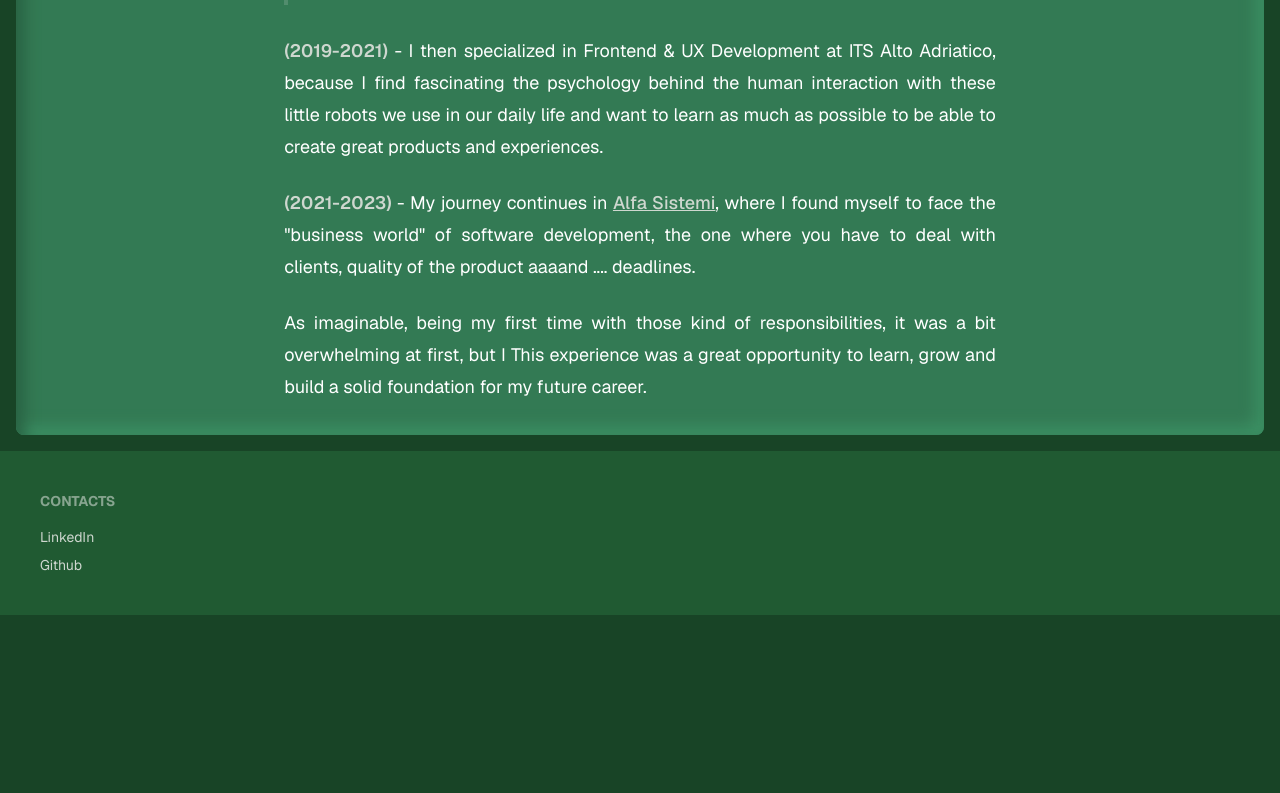
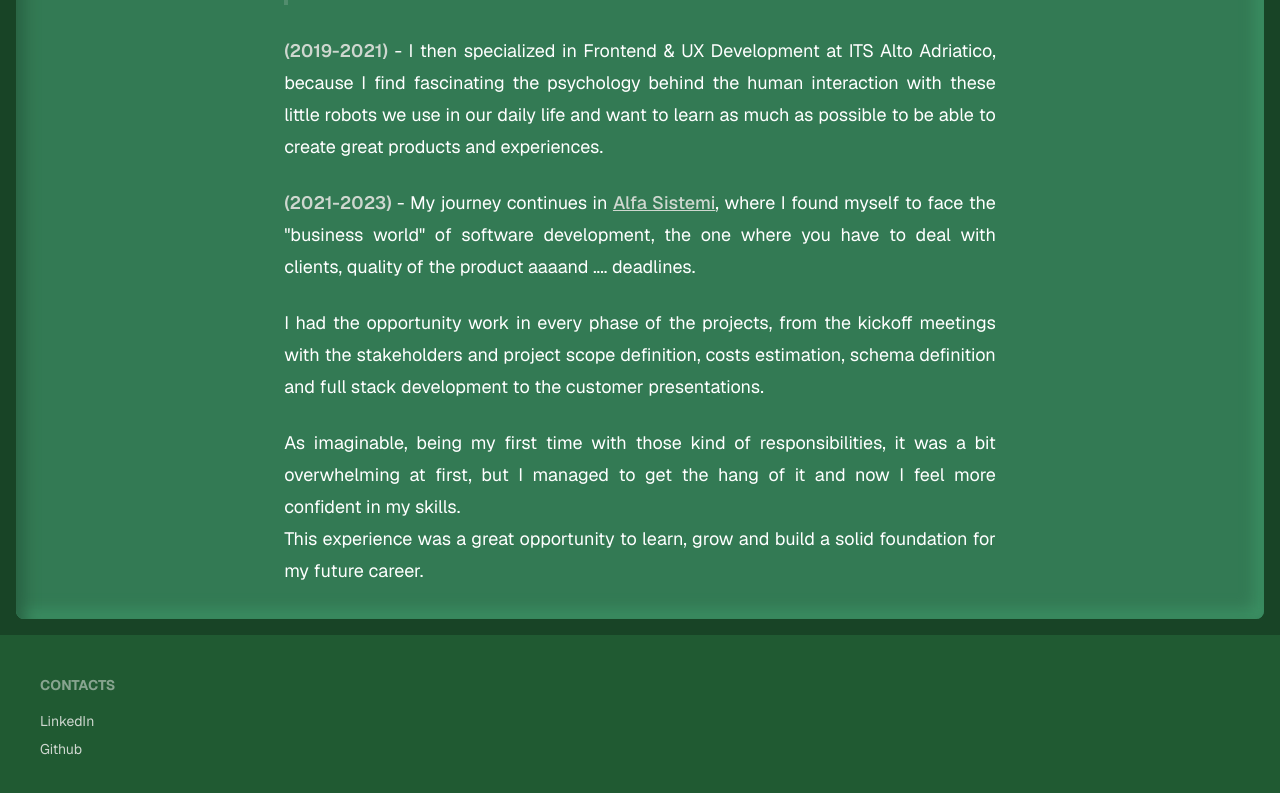
Before and after one commit to dhimiterPoison/dhimiterhelmi-old, a Next.js app: page /about in a window 1280 px wide. Shown: the part 681-1474 px from the top of the page. Before the commit the page ends 1296 px from the top, so only its background shows below. Built offline with nearby package versions, Linux system fonts and the light colour scheme.

Commit message:
missing part on about me

```diff
--- a/app/about/page.tsx
+++ b/app/about/page.tsx
@@ -41,17 +41,25 @@ const AboutPage = () => {
 				<p>
 					<strong>(2021-2023)</strong> - My journey continues in{' '}
 					<Link href='/career/alfa-sistemi'>Alfa Sistemi</Link>, where
-					I found myself to face the &quot;business world&quot; of software
-					development, the one where you have to deal with clients,
-					quality of the product aaaand .... deadlines.
+					I found myself to face the &quot;business world&quot; of
+					software development, the one where you have to deal with
+					clients, quality of the product aaaand .... deadlines.
 					<br />
+				</p>
+				<p>
+					I had the opportunity work in every phase of the projects,
+					from the kickoff meetings with the stakeholders and project
+					scope definition, costs estimation, schema definition and
+					full stack development to the customer presentations.
 				</p>
 				<p>
 					As imaginable, being my first time with those kind of
 					responsibilities, it was a bit overwhelming at first, but I
-
-					This experience was a great opportunity to learn, grow and
-					build a solid foundation for my future career. <br />
+					managed to get the hang of it and now I feel more confident
+					in my skills. <br />
+					This experience was a great opportunity to
+					learn, grow and build a solid foundation for my future
+					career.
 				</p>
 			</div>
 		</div>
```
